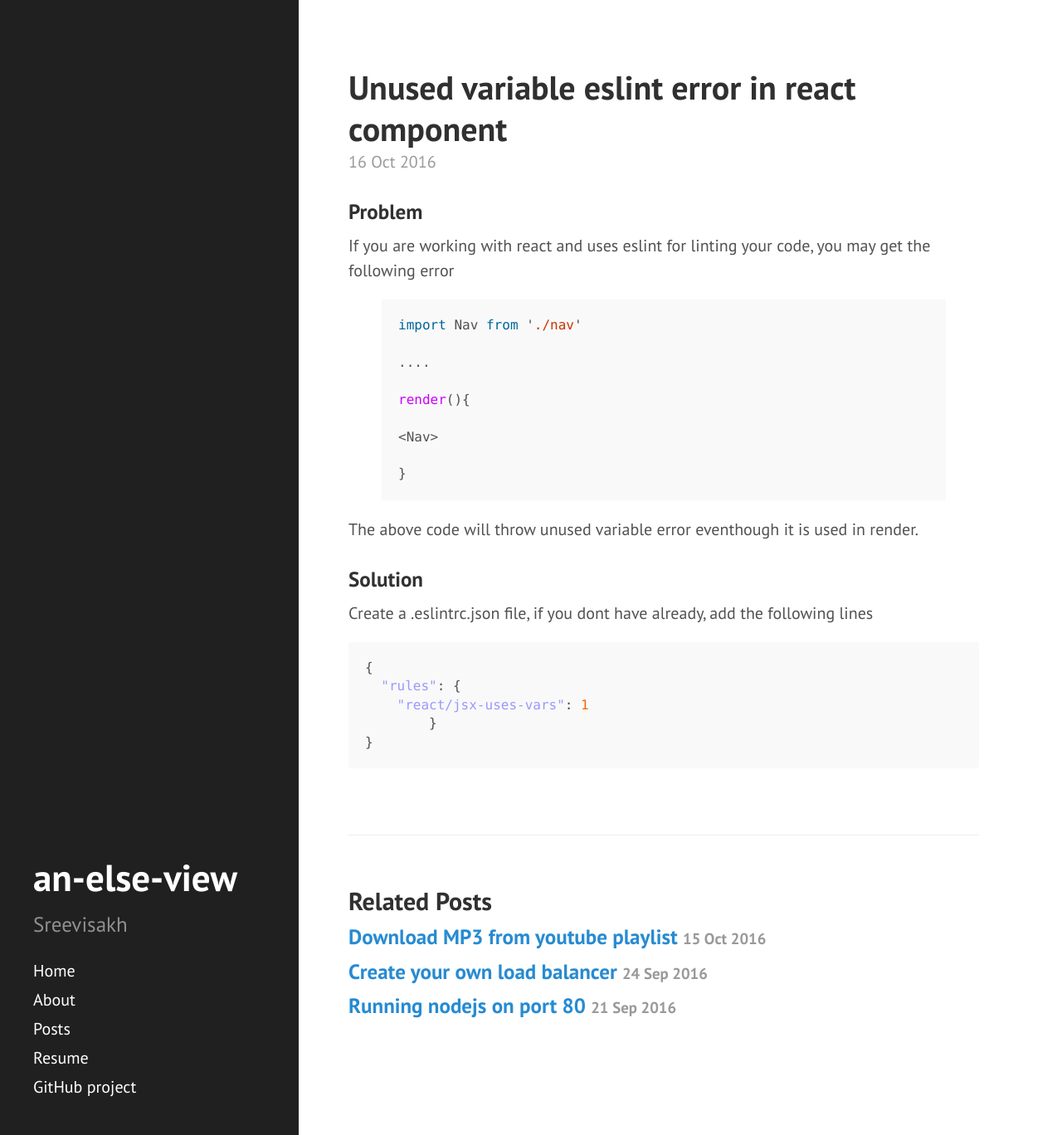
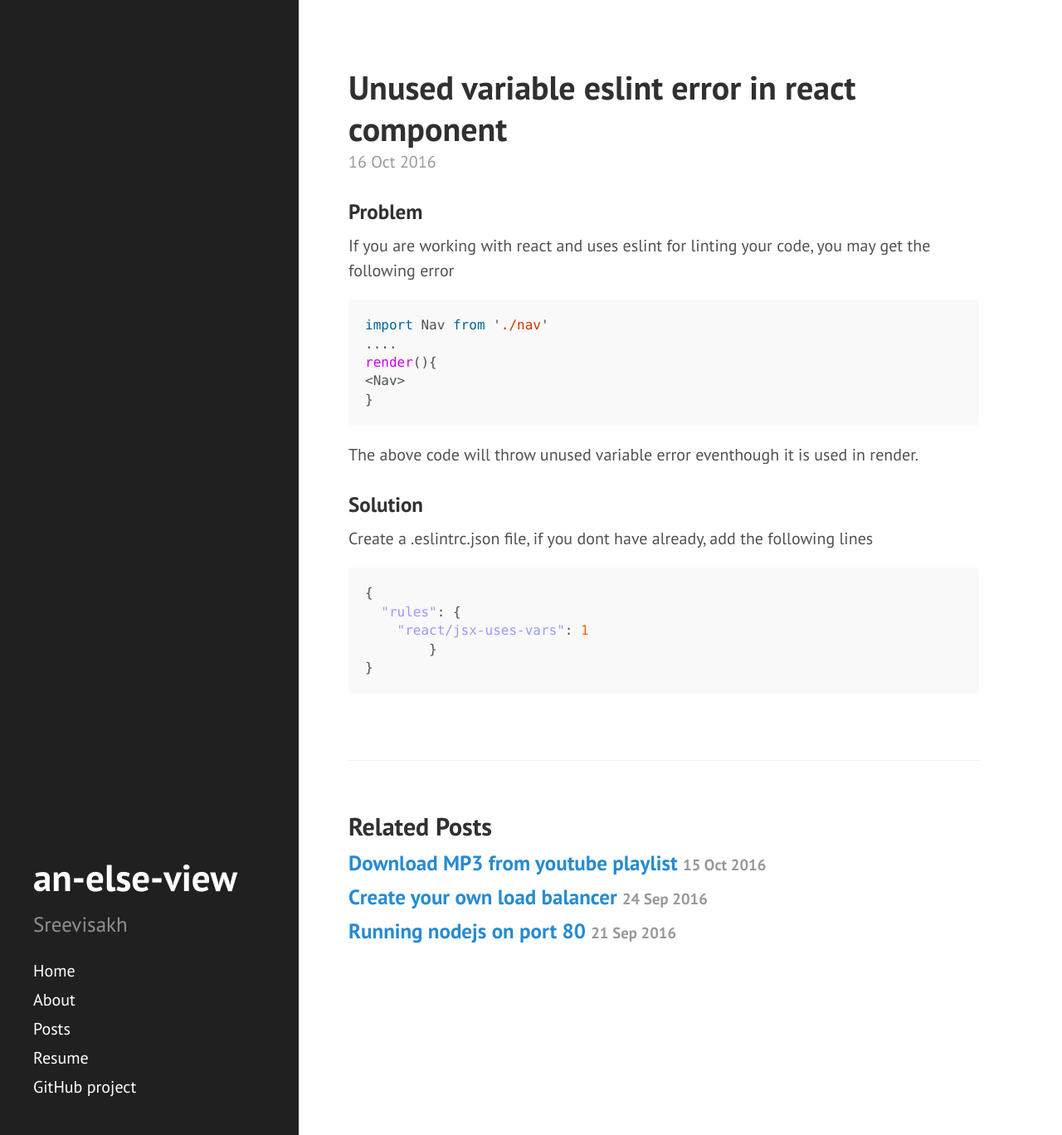
Before and after one commit to sreevisakh/sreevisakh.github.io.original, a Jekyll site: the page built from _posts/2016-10-16-eslint-unused-variable-react-component.md, in a window 1280 px wide and 1368 px high. Shown: the whole window at 83% size. Built offline with Jekyll 4.4.1, drawn with Linux system fonts in a browser that asks for light colours; Markdown is read by kramdown in place of the engine named in the settings; comment, search, counter and statistics services are not loaded.

Commit message:
eslint-error

````diff
--- a/_posts/2016-10-16-eslint-unused-variable-react-component.md
+++ b/_posts/2016-10-16-eslint-unused-variable-react-component.md
@@ -8,19 +8,13 @@ comments : true
 
 If you are working with react and uses eslint for linting your code, you may get the following error
 
-{% highlight js %}
-
+```js
 import Nav from './nav'
-
 ....
-
 render(){
-
 <Nav>
-
 }
-
-{% endhighlight %}
+```
 
 The above code will throw unused variable error eventhough it is used in render.
 
````
